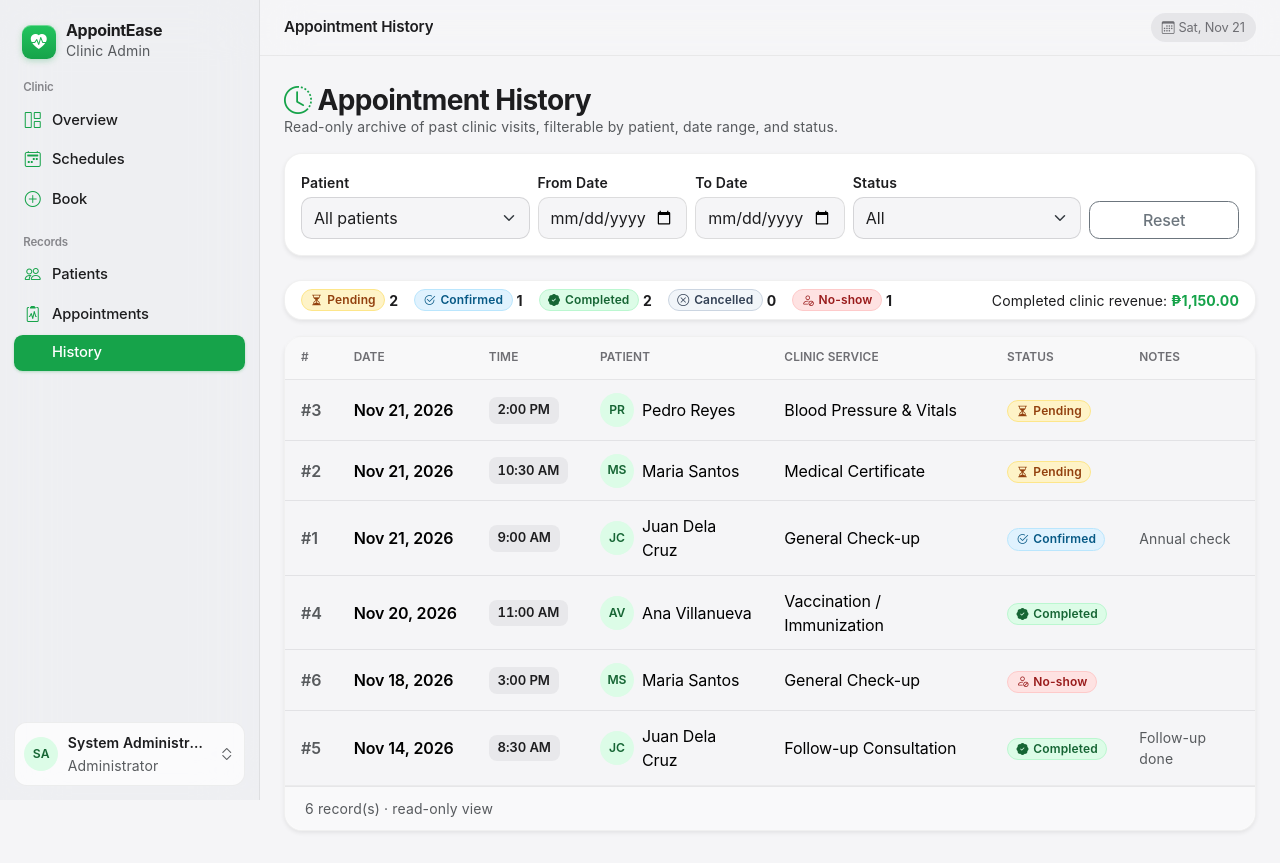
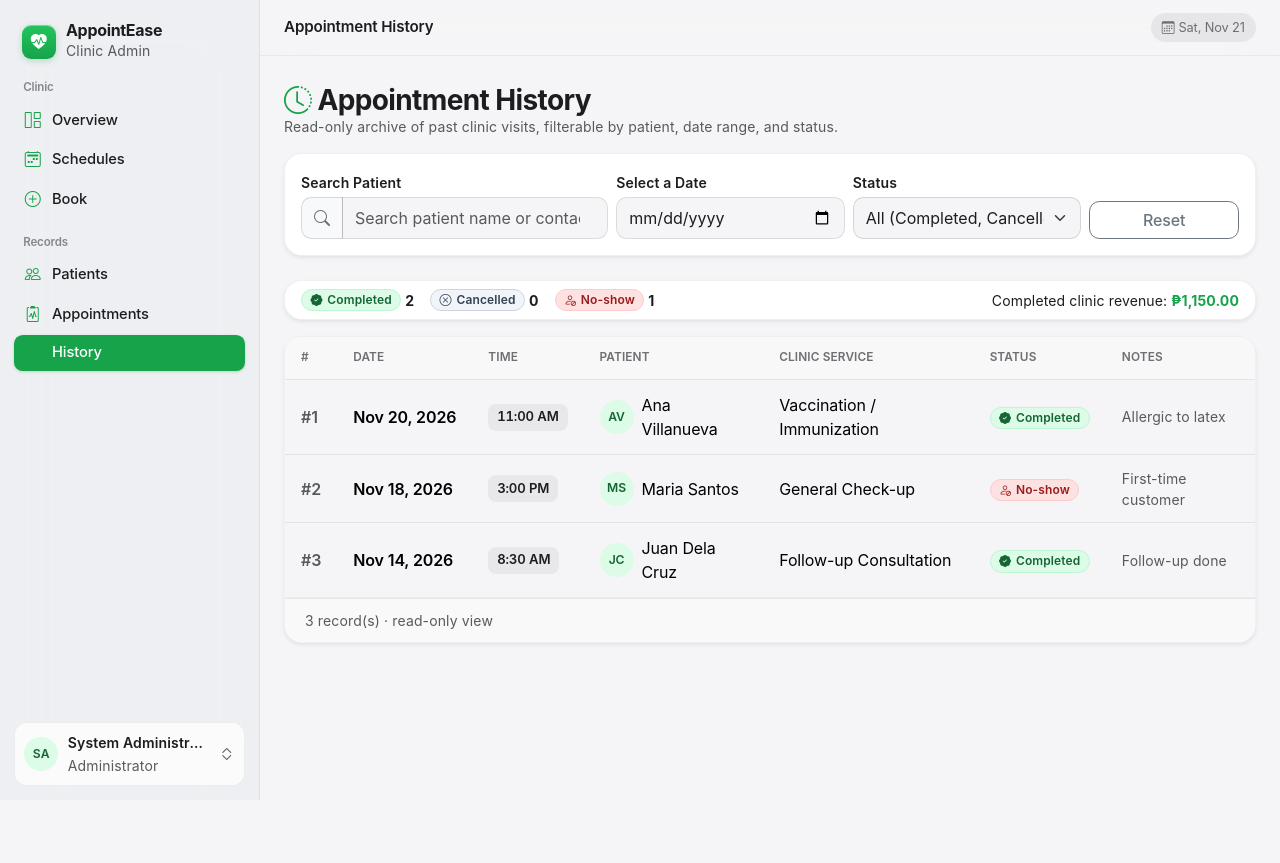
Before and after one commit to mariepearlrutor49-stack/appointment-booking, a PHP site: page /history.php in a window 1280 px wide. After the commit the page ends 800 px from the top, so only its background shows below. Run offline with PHP 8.4, Linux system fonts and the light colour scheme; a user stored in the database is signed in; data comes from the database, SQL or seed files in the repository.

Commit message:
Update patient deletion rules, auto-filters, and history view

```diff
--- a/dashboard.php
+++ b/dashboard.php
@@ -31,7 +31,7 @@ $stmt->execute([$today]);
 $upcoming = $stmt->fetchAll();
 
 // ---- Overall numbers ----
-$totalCustomers = (int) $pdo->query('SELECT COUNT(*) FROM customers')->fetchColumn();
+$totalCustomers = (int) $pdo->query('SELECT COUNT(*) FROM customers WHERE is_active = 1')->fetchColumn();
 
 // Slots still bookable today (not booked and not already past)
 $allSlots    = generate_time_slots();
--- a/database.sql
+++ b/database.sql
@@ -41,6 +41,7 @@ CREATE TABLE customers (
     contact_number VARCHAR(20)   NOT NULL,
     email          VARCHAR(100)  NULL,
     notes          TEXT          NULL,
+    is_active      TINYINT(1)    NOT NULL DEFAULT 1, -- 1 = active, 0 = archived (soft-deleted)
     created_at     DATETIME      NOT NULL DEFAULT CURRENT_TIMESTAMP,
     PRIMARY KEY (id),
     KEY idx_customer_name (full_name)
--- a/db_connect.php
+++ b/db_connect.php
@@ -34,7 +34,7 @@ if ($isLocal) {
     define('DB_PORT', 3306);
     define('DB_NAME', 'if0_43460016_appointment_db');
     define('DB_USER', 'if0_43460016');
-    define('DB_PASS', 'YOUR_ACTUAL_PASSWORD_HERE');
+    define('DB_PASS', 'secret');
 }
 
 try {
--- a/history.php
+++ b/history.php
@@ -5,36 +5,51 @@
  */
 require_once 'includes/auth.php';
 
+$historyStatuses = ['Completed', 'Cancelled', 'No-show'];
+
 $filters = [
     'customer_id' => (int) ($_GET['customer_id'] ?? 0),
-    'from'        => (string) ($_GET['from'] ?? ''),
-    'to'          => (string) ($_GET['to'] ?? ''),
+    'q'           => trim((string) ($_GET['q'] ?? '')),
+    'date'        => (string) ($_GET['date'] ?? ''),
     'status'      => (string) ($_GET['status'] ?? ''),
 ];
 
-// "Past" = any appointment before now (earlier date, or today with an earlier time)
-$where  = ["(a.appointment_date < CURDATE() OR (a.appointment_date = CURDATE() AND a.appointment_time < CURTIME()))"];
+// If arriving via ?customer_id=..., pre-fill the search box with that patient's name
+$selectedCustomer = null;
+if ($filters['customer_id'] > 0) {
+    $stmt = $pdo->prepare('SELECT id, full_name FROM customers WHERE id = ?');
+    $stmt->execute([$filters['customer_id']]);
+    $selectedCustomer = $stmt->fetch() ?: null;
+    if ($selectedCustomer && $filters['q'] === '') {
+        $filters['q'] = $selectedCustomer['full_name'];
+    }
+}
+
+// History shows Completed, Cancelled, and No-show appointments only
+$where  = ["a.status IN ('Completed', 'Cancelled', 'No-show')"];
 $params = [];
 
-if ($filters['customer_id'] > 0) {
+if ($filters['q'] !== '') {
+    $where[]  = '(c.full_name LIKE ? OR c.contact_number LIKE ?)';
+    $like     = '%' . $filters['q'] . '%';
+    $params[] = $like;
+    $params[] = $like;
+} elseif ($filters['customer_id'] > 0) {
     $where[]  = 'a.customer_id = ?';
     $params[] = $filters['customer_id'];
 }
-if (is_valid_date($filters['from'])) {
-    $where[]  = 'a.appointment_date >= ?';
-    $params[] = $filters['from'];
+if (is_valid_date($filters['date'])) {
+    $where[]  = 'a.appointment_date = ?';
+    $params[] = $filters['date'];
 }
-if (is_valid_date($filters['to'])) {
-    $where[]  = 'a.appointment_date <= ?';
-    $params[] = $filters['to'];
-}
-if (in_array($filters['status'], STATUSES, true)) {
+if (in_array($filters['status'], $historyStatuses, true)) {
     $where[]  = 'a.status = ?';
     $params[] = $filters['status'];
 }
 
 $stmt = $pdo->prepare(
-    'SELECT a.*, c.full_name, c.contact_number, s.name AS service_name, s.price
+    'SELECT a.*, c.full_name, c.contact_number, c.notes AS customer_notes,
+            s.name AS service_name, s.price
      FROM appointments a
      JOIN customers c ON c.id = a.customer_id
      JOIN services  s ON s.id = a.service_id
@@ -44,23 +59,15 @@ $stmt = $pdo->prepare(
 $stmt->execute($params);
 $history = $stmt->fetchAll();
 
-// Small summary per status for the filtered result
-$summary = array_fill_keys(STATUSES, 0);
+// Small summary per status for the filtered result (Completed, Cancelled, No-show only)
+$summary = array_fill_keys($historyStatuses, 0);
 $revenue = 0;
 foreach ($history as $h) {
-    $summary[$h['status']]++;
+    if (isset($summary[$h['status']])) {
+        $summary[$h['status']]++;
+    }
     if ($h['status'] === 'Completed') {
         $revenue += $h['price'];
-    }
-}
-
-$customers = $pdo->query('SELECT id, full_name FROM customers ORDER BY full_name')->fetchAll();
-
-// Selected customer's details (per-customer view)
-$selectedCustomer = null;
-foreach ($customers as $c) {
-    if ((int) $c['id'] === $filters['customer_id']) {
-        $selectedCustomer = $c;
     }
 }
 
@@ -79,28 +86,24 @@ require 'includes/header.php';
 <div class="card shadow-sm mb-4 no-print">
     <div class="card-body">
         <form method="get" class="row g-2 align-items-end">
+            <div class="col-md-4">
+                <label for="histSearch" class="form-label small fw-semibold mb-1">Search Patient</label>
+                <div class="input-group">
+                    <span class="input-group-text"><i class="bi bi-search" aria-hidden="true"></i></span>
+                    <input type="search" id="histSearch" name="q" class="form-control"
+                           value="<?= e($filters['q']) ?>" placeholder="Search patient name or contact..."
+                           onchange="this.form.submit()">
+                </div>
+            </div>
             <div class="col-md-3">
-                <label for="histCustomer" class="form-label small fw-semibold mb-1">Patient</label>
-                <select id="histCustomer" name="customer_id" class="form-select" onchange="this.form.submit()">
-                    <option value="">All patients</option>
-                    <?php foreach ($customers as $c): ?>
-                        <option value="<?= $c['id'] ?>" <?= $filters['customer_id'] === (int) $c['id'] ? 'selected' : '' ?>><?= e($c['full_name']) ?></option>
-                    <?php endforeach; ?>
-                </select>
-            </div>
-            <div class="col-6 col-md-2">
-                <label for="histFrom" class="form-label small fw-semibold mb-1">From Date</label>
-                <input type="date" id="histFrom" name="from" class="form-control" value="<?= e($filters['from']) ?>" onchange="this.form.submit()">
-            </div>
-            <div class="col-6 col-md-2">
-                <label for="histTo" class="form-label small fw-semibold mb-1">To Date</label>
-                <input type="date" id="histTo" name="to" class="form-control" value="<?= e($filters['to']) ?>" onchange="this.form.submit()">
+                <label for="histDate" class="form-label small fw-semibold mb-1">Select a Date</label>
+                <input type="date" id="histDate" name="date" class="form-control" value="<?= e($filters['date']) ?>" onchange="this.form.submit()">
             </div>
             <div class="col-md-3">
                 <label for="histStatus" class="form-label small fw-semibold mb-1">Status</label>
                 <select id="histStatus" name="status" class="form-select" onchange="this.form.submit()">
-                    <option value="">All</option>
-                    <?php foreach (STATUSES as $s): ?>
+                    <option value="">All (Completed, Cancelled, No-show)</option>
+                    <?php foreach ($historyStatuses as $s): ?>
                         <option <?= $filters['status'] === $s ? 'selected' : '' ?>><?= $s ?></option>
                     <?php endforeach; ?>
                 </select>
@@ -140,9 +143,22 @@ require 'includes/header.php';
                     </td>
                 </tr>
             <?php endif; ?>
-            <?php foreach ($history as $h): ?>
+            <?php foreach ($history as $i => $h):
+                $noteText = trim((string) ($h['notes'] ?? ''));
+                if ($noteText === '') {
+                    $noteText = trim((string) ($h['customer_notes'] ?? ''));
+                }
+                if ($noteText === '') {
+                    $defaultNotes = [
+                        'Completed' => 'Consultation & ' . strtolower($h['service_name']) . ' completed.',
+                        'Cancelled' => 'Appointment cancelled.',
+                        'No-show'   => 'Patient did not attend scheduled slot.',
+                    ];
+                    $noteText = $defaultNotes[$h['status']] ?? '—';
+                }
+            ?>
                 <tr>
-                    <td class="text-muted fw-semibold">#<?= $h['id'] ?></td>
+                    <td class="text-muted fw-semibold">#<?= $i + 1 ?></td>
                     <td class="text-nowrap fw-semibold"><?= format_date($h['appointment_date']) ?></td>
                     <td class="text-nowrap"><span class="time-chip"><?= format_time($h['appointment_time']) ?></span></td>
                     <td>
@@ -157,7 +173,7 @@ require 'includes/header.php';
                             <?= status_badge($h['status']) ?>
                         </a>
                     </td>
-                    <td class="small text-muted"><?= e($h['notes'] ?? '') ?></td>
+                    <td class="small text-muted"><?= e($noteText) ?></td>
                 </tr>
             <?php endforeach; ?>
             </tbody>
--- a/includes/functions.php
+++ b/includes/functions.php
@@ -15,6 +15,31 @@ const STATUSES = ['Pending', 'Confirmed', 'Completed', 'Cancelled', 'No-show'];
 
 /** Statuses that do NOT occupy a time slot (slot can be booked again). */
 const FREE_SLOT_STATUSES = ['Cancelled', 'No-show'];
+
+/** Mandatory medical & financial record retention period in years before permanent DELETE is allowed. */
+const RETENTION_YEARS = 5;
+
+/**
+ * Evaluates whether a patient can be deleted from the Patients directory.
+ * - Blocked only when the patient has an UPCOMING Pending or Confirmed schedule.
+ * - Allowed whenever they have no upcoming schedule.
+ */
+function evaluate_patient_deletion(array $c): array
+{
+    $upcoming = (int) ($c['upcoming_bookings'] ?? 0);
+
+    if ($upcoming > 0) {
+        return [
+            'can_delete'   => false,
+            'block_reason' => 'Cannot delete: patient has ' . $upcoming . ' upcoming appointment(s). Cancel or move the schedule first.',
+        ];
+    }
+
+    return [
+        'can_delete'   => true,
+        'block_reason' => '',
+    ];
+}
 
 /** Business hours for the schedule (24-hour format). */
 const OPEN_TIME  = '08:00';
```
Also changed, not shown: appointments.php (+13 -21 lines), book.php (+4 -4 lines), customers.php (+119 -27 lines).
